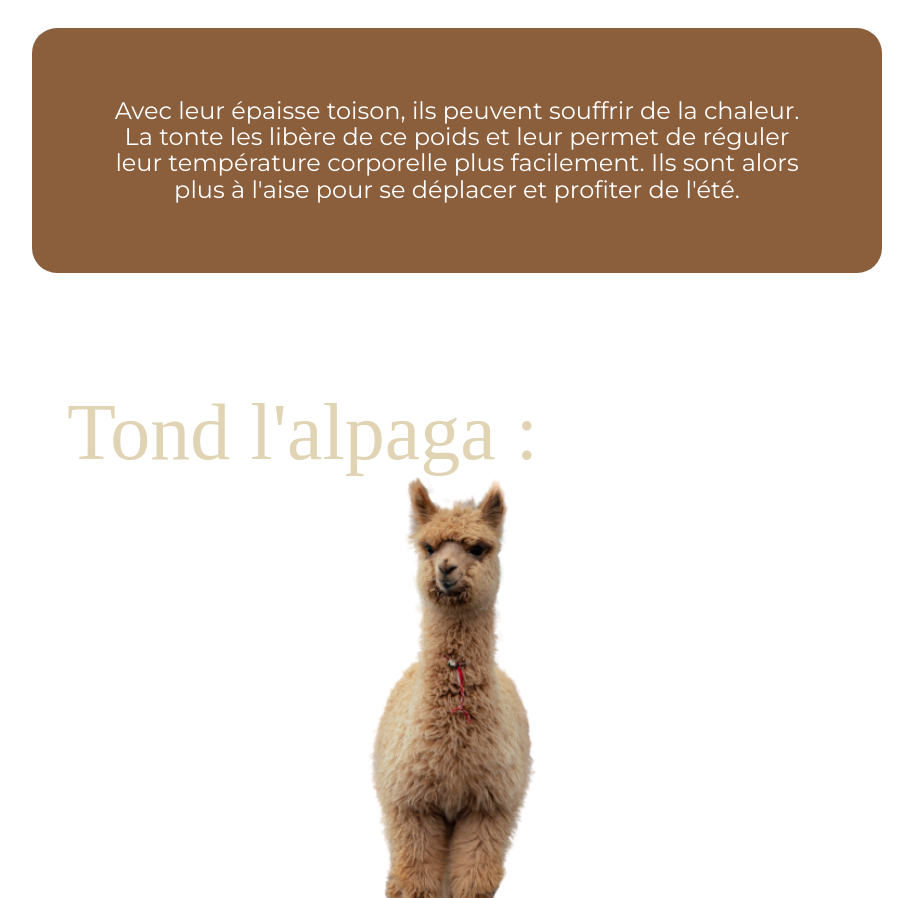
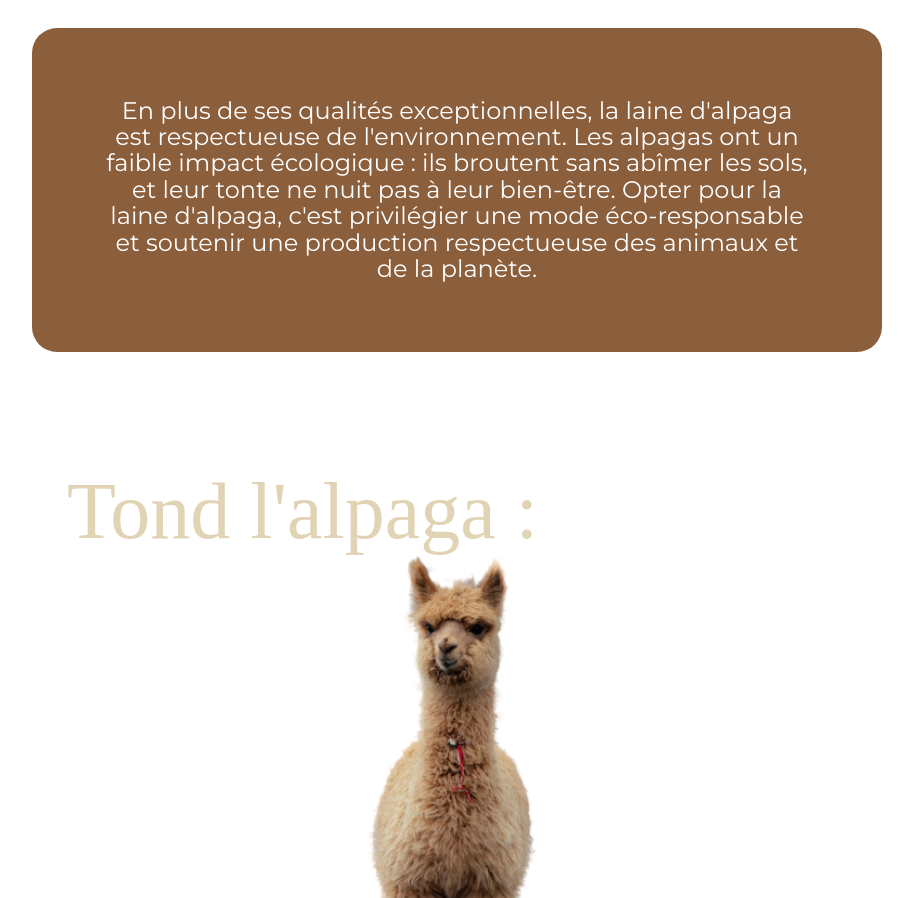
Before and after one commit to julien382/Alpaga, a React (Create React App) app: page /production in a window 1280 px wide. Shown: the part 2156-3054 px from the top of the page, without its empty margins (183-1096 px from the left). Built offline with nearby package versions, Linux system fonts and the light colour scheme; a web font is replaced by a local one.

Commit message:
change texte production

```diff
--- a/src/pages/Production/Production.jsx
+++ b/src/pages/Production/Production.jsx
@@ -50,7 +50,7 @@ const Production = () => {
           </div>
         </div>
         <div className='part2_production_paragraphe1'>
-             <p>Avec leur épaisse toison, ils peuvent souffrir de la chaleur. La tonte les libère de ce poids et leur permet de réguler leur température corporelle plus facilement. Ils sont alors plus à l'aise pour se déplacer et profiter de l'été.</p>
+             <p>En plus de ses qualités exceptionnelles, la laine d'alpaga est respectueuse de l'environnement. Les alpagas ont un faible impact écologique : ils broutent sans abîmer les sols, et leur tonte ne nuit pas à leur bien-être. Opter pour la laine d'alpaga, c'est privilégier une mode éco-responsable et soutenir une production respectueuse des animaux et de la planète.</p>
           </div>
 
       </div>
```
